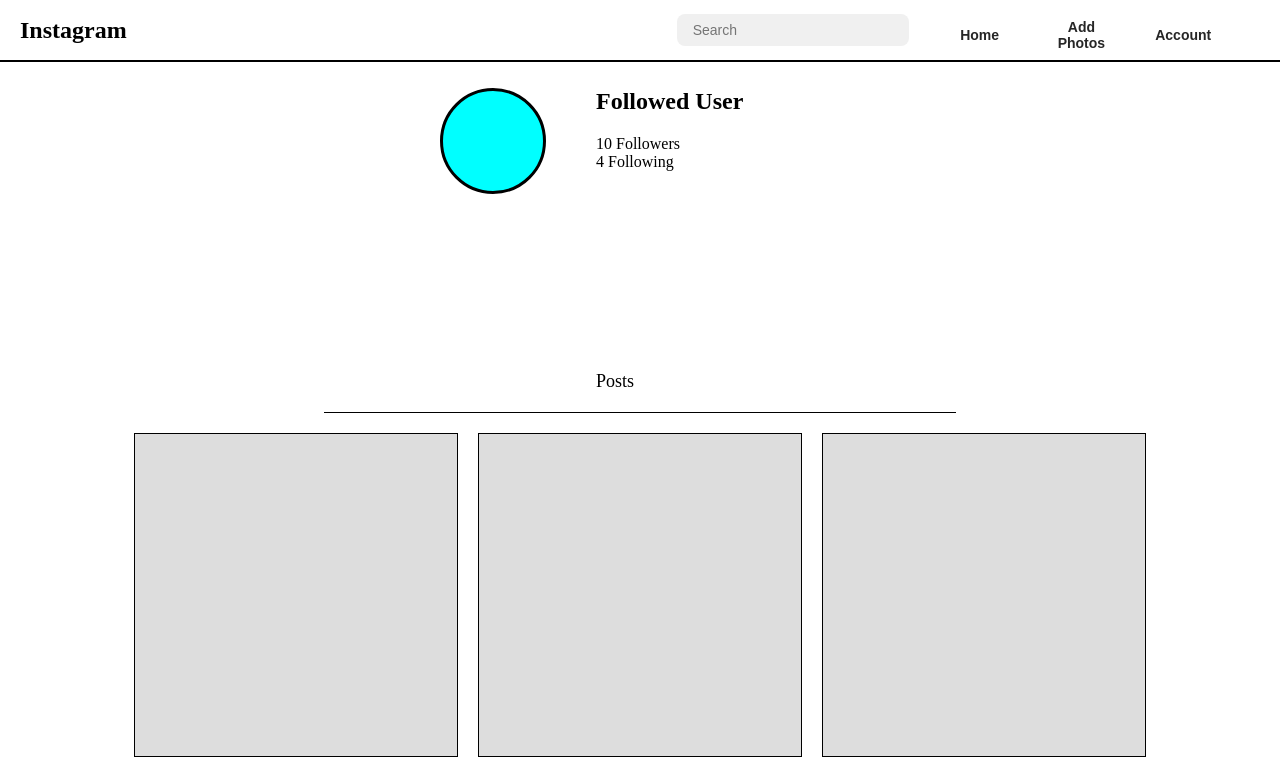
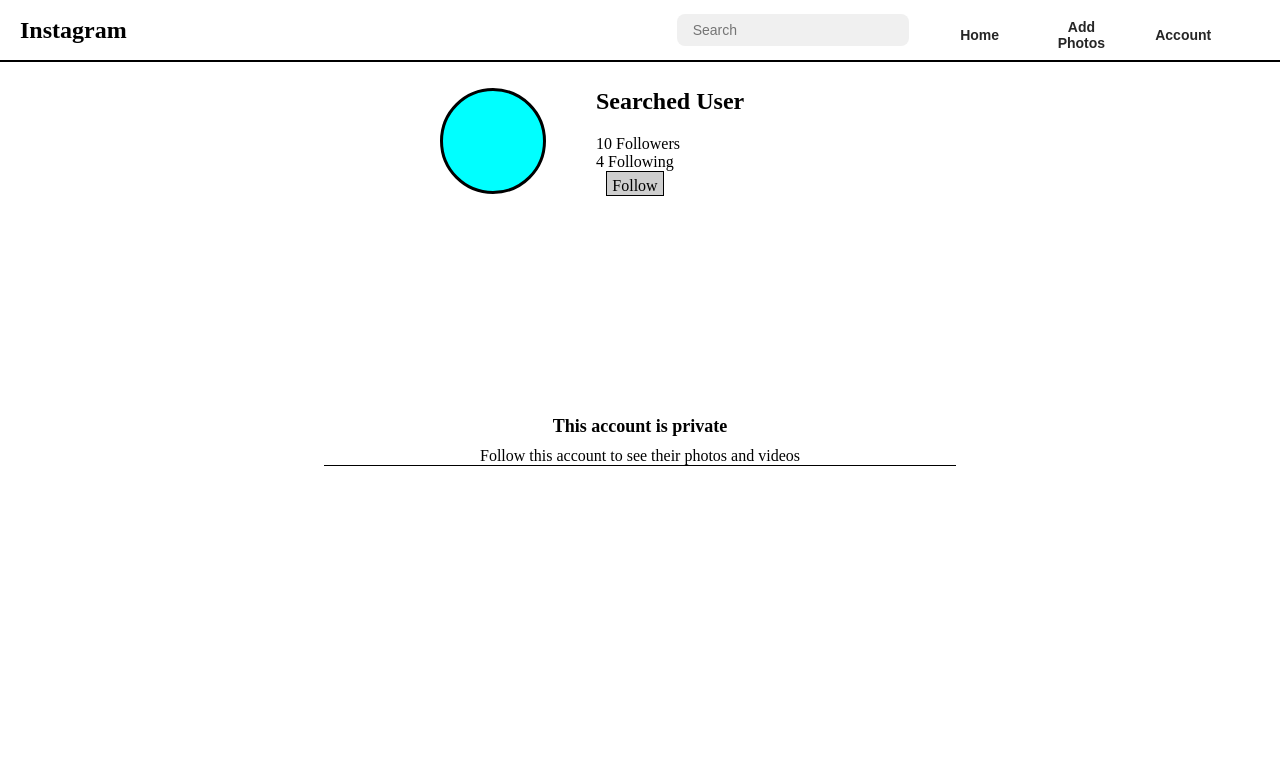
Before and after one commit to duojet2ez/InstaClone, a React (Vite) app: page / in a window 1280 px wide. Shown: the top 776 px of the page. Built offline with nearby package versions, Linux system fonts and the light colour scheme.

Commit message:
Searched User page style added

```diff
--- a/src/App.tsx
+++ b/src/App.tsx
@@ -4,6 +4,7 @@ import Login from './components/Login/Login.tsx'
 import ActivityFeed from './components/ActivityFeed/ActivityFeed.tsx'
 import CreatePost from './components/CreatePost/CreatePost.tsx'
 import FollowedUser from './components/FollowedUser/FollowedUser.tsx'
+import SearchedUser from './components/SearchedUser/SearchedUser.tsx'
 import { useState } from 'react';
 
 const loginStatus:boolean = true;
@@ -16,7 +17,8 @@ function App() {
         {/* {currentPage === 'login' && <Login setCurrentPage = {setCurrentPage}/>} */}
         {/* <ActivityFeed /> */}
         {/* <CreatePost /> */}
-        <FollowedUser />
+        {/* <FollowedUser /> */}
+        <SearchedUser />
     </>
     )
 }
--- a/src/components/SearchedUser/SearchedUser.css
+++ b/src/components/SearchedUser/SearchedUser.css
@@ -9,3 +9,82 @@
     max-width: 400px;
     padding: 20px;
 }
+
+
+.profileContainer{
+    display: flex;
+    align-items: flex-start;  /* This will vertically align items */
+    gap: 50px;  /* This adds space between the circle and the new element */
+}
+.profileCircle{
+    width: 100px;
+    height: 100px;
+    border: 3px solid #000000;
+    border-radius: 50%;
+    background-color: aqua;
+}
+
+.userName{
+    display: flex;
+    flex-direction: column;
+    font-size:x-large;
+    font-weight: bold;
+}
+
+.userName p{
+    margin: 0;
+}
+
+.followers{
+    font-size: medium;
+    margin-top: 20px;
+    font-weight: 300
+
+}
+
+.following{
+    font-size: medium;
+    font-weight: 300;
+}
+
+.followButton{
+    margin-left: 10px;
+    display: flex;
+    align-items: center;
+    justify-content: center;
+    width: 40px;
+    height: 20x;  /* Reduced height */
+    border: 1px solid;
+    padding: 0 8px;  /* Minimal padding */
+    background-color: rgb(206, 206, 206);
+
+}
+
+.followButtonText{
+    font-size: medium;
+    margin-top: 5px;
+    font-weight: 300
+
+}
+
+.privateMessage{
+    margin-top:200px;
+    font-size: large;
+    font-weight: 600;
+}
+.privateMessage2{
+    margin-top:10px;
+    font-size: medium;
+    font-weight: 300;
+}
+
+.privateMessage, .privateMessage2 {
+    text-align: center;
+}
+
+hr {
+    width: 50%;  /* or any width you prefer */
+    margin: 0 auto;  /* top/bottom: 0, left/right: auto */
+    border: none;
+    border-top: 1px solid #000;  /* or any color you want */
+  }
--- a/src/components/SearchedUser/SearchedUser.tsx
+++ b/src/components/SearchedUser/SearchedUser.tsx
@@ -2,11 +2,25 @@ import './SearchedUser.css'
 
 function SearchedUser() {
   return (
+    <>
     <div className='searchedUserContainer'>
         <div className='searchedUserPage'>
-
+          <div className="profileContainer">
+              <div className="profileCircle"></div>
+              <div className="userName">Searched User
+                <div className="followers">10 Followers</div>
+                <div className="following">4 Following</div>
+                <div className="followButton">
+                  <div className="followButtonText">Follow</div>
+                </div>
+              </div>
+          </div>
         </div>
     </div>
+    <div className="privateMessage">This account is private</div>
+    <div className="privateMessage2">Follow this account to see their photos and videos</div>
+    <hr />
+    </>
   )
 }
 
```
